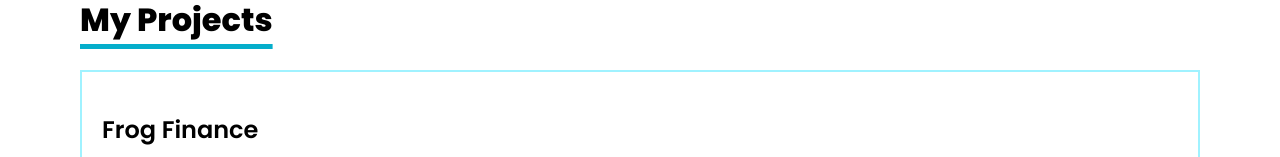
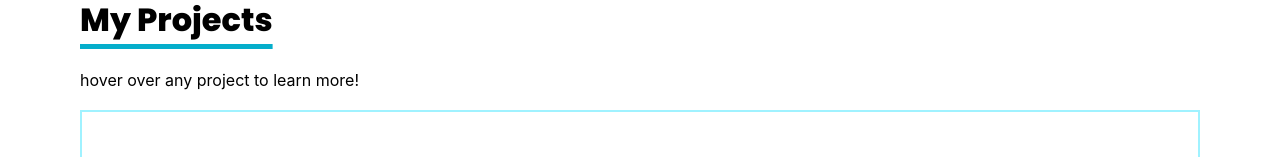
Before and after one commit to Shamayal/personal-website, a React (Create React App) app: page /projects in a window 1280 px wide. Shown: the part 141-298 px from the top of the page. Built offline with nearby package versions, Linux system fonts and the light colour scheme.

Commit message:
hover feature note

```diff
--- a/src/components/Projects.jsx
+++ b/src/components/Projects.jsx
@@ -9,7 +9,7 @@ import React, { useEffect } from 'react';
 
 import AOS from 'aos';
 import 'aos/dist/aos.css';
-
+// add hover feature
 const Projects = () => {
 
   useEffect(() => {
@@ -20,6 +20,8 @@ const Projects = () => {
     <div id="projects">
       <p className="poppins-400-font">WHAT I'VE WORKED ON</p>
       <h2 className="poppins-800-font">My Projects</h2>
+
+      <p>hover over any project to learn more!</p>
 
       <div data-aos="fade-right" data-aos-duration="2000" className="projects-container">
         <div>
```
